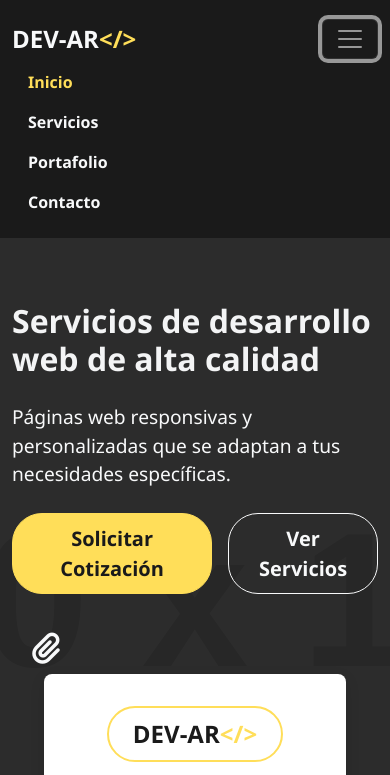
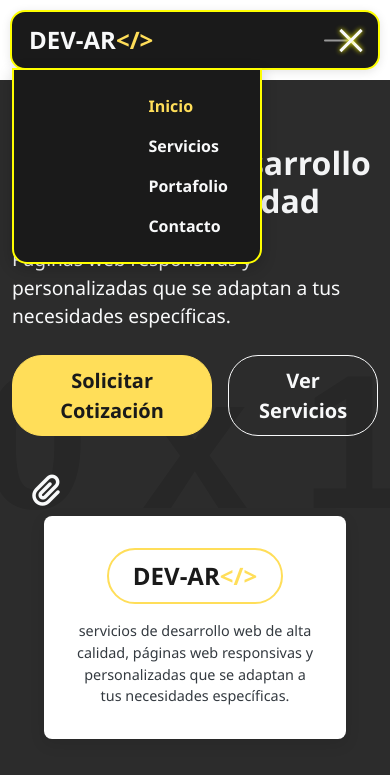
Before and after one commit to AgustinGibaut/web-ar, a plain HTML site: page index.html in a window 390 px wide. Both pictures are taken after a click on the button 350 px from the left and 39 px from the top of the page. Shown: the top 775 px of the page. Drawn offline with nearby package versions, Linux system fonts and the light colour scheme; placeholder pictures from the web are drawn by us.

Commit message:
se agregan texto y arreglos del nav

```diff
--- a/index.html
+++ b/index.html
@@ -4,6 +4,9 @@
     <meta charset="UTF-8">
     <meta name="viewport" content="width=device-width, initial-scale=1.0">
     <title>DEV-AR</></title>
+    <meta name="description" content="Servicios de desarrollo web responsivo y software personalizado para tu negocio.">
+    <meta name="keywords" content="desarrollo web, diseño web, SEO, aplicaciones web, diseño responsive">
+    <meta name="author" content="Agustín Gibaut">
     <link rel="icon" type="image/png" href="imagenes/etiqueta pagina.jpeg">
     <link href="https://cdn.jsdelivr.net/npm/bootstrap@5.3.0/dist/css/bootstrap.min.css" rel="stylesheet">
     <link rel="stylesheet" href="https://cdnjs.cloudflare.com/ajax/libs/font-awesome/6.4.0/css/all.min.css">
@@ -11,14 +14,17 @@
 </head>
 <body>
 
-    <nav class="navbar navbar-expand-lg navbar-dark">
+    <nav class="navbar navbar-expand-lg navbar-dark custom-navbar">
         <div class="container">
             <a class="navbar-brand" href="#">
                 <span class="logo-text">DEV-AR<span class="code-tag">&lt;/&gt;</span></span>
             </a>
-            <button class="navbar-toggler" type="button" data-bs-toggle="collapse" data-bs-target="#navbarNav">
+
+            <!-- Botón hamburguesa personalizado -->
+            <button id="navbar-toggler" class="navbar-toggler" type="button" data-bs-toggle="collapse" data-bs-target="#navbarNav">
                 <span class="navbar-toggler-icon"></span>
             </button>
+
             <div class="collapse navbar-collapse" id="navbarNav">
                 <ul class="navbar-nav ms-auto">
                     <li class="nav-item">
@@ -37,6 +43,8 @@
             </div>
         </div>
     </nav>
+
+
 
     <!-- Hero Section -->
     <header id="inicio" class="hero-section">
@@ -172,7 +180,7 @@
                         <div class="price-badge">CATALOGOS</div>
                         <div class="price-header">
                             <h3>para tu tienda online</h3>
-                            <div class="price">$999</div>
+                            <div class="price">$50.000</div>
                         </div>
                         <div class="price-features">
                             <ul>
@@ -192,17 +200,17 @@
                 <div class="col-md-4 mb-4">
                     <div class="price-card">
                         <div class="price-header">
-                            <h3>Premium</h3>
-                            <div class="price">$1499</div>
+                            <div class="price-badge">SOFTWARE</div>
+                            <h3>para tu negocio</h3>
+                            <div class="price">Depende tu necesidad</div>
                         </div>
                         <div class="price-features">
                             <ul>
-                                <li><i class="fas fa-check"></i> Diseño Responsive</li>
-                                <li><i class="fas fa-check"></i> Páginas ilimitadas</li>
-                                <li><i class="fas fa-check"></i> Formulario de contacto</li>
-                                <li><i class="fas fa-check"></i> SEO avanzado</li>
-                                <li><i class="fas fa-check"></i> Integración con redes sociales</li>
-                                <li><i class="fas fa-check"></i> Mantenimiento mensual</li>
+                                <li><i class="fas fa-check"></i> A MEDIDA</li>
+                                <li><i class="fas fa-check"></i> PERSONALIZADO</li>
+                                <li><i class="fas fa-check"></i> ADAPTADO A TU NEGOCIO</li>
+                                <li><i class="fas fa-check"></i> BUENAS PRACTICAS</li>
+                                <li><i class="fas fa-check"></i> MANTENIMIENTO ANUAL</li>
                             </ul>
                         </div>
                         <div class="price-footer">
@@ -339,7 +347,7 @@
 
             <div class="row align-items-center">
                 <div class="col-md-6 text-center text-md-start">
-                    <p class="mb-0">&copy; 2023 DEV-AR. Todos los derechos reservados.</p>
+                    <p class="mb-0">&copy; 2025 DEV-AR. Todos los derechos reservados.</p>
                 </div>
                 <div class="col-md-6 text-center text-md-end mt-3 mt-md-0">
                     <div class="social-links">
@@ -358,5 +366,16 @@
     <script src="https://cdn.jsdelivr.net/npm/bootstrap@5.3.0/dist/js/bootstrap.bundle.min.js"></script>
     <!-- Agregar antes del cierre del body -->
 <script src="contacto.js"></script>
+
+<script>
+   document.addEventListener('DOMContentLoaded', function () {
+    const toggler = document.getElementById('navbar-toggler');
+
+    toggler.addEventListener('click', function () {
+        this.classList.toggle('open');
+    });
+});
+    </script>
+
 </body>
 </html>
--- /dev/null
+++ b/script.js
@@ -0,0 +1,5 @@
+const hamburger = document.getElementById('hamburger');
+
+hamburger.addEventListener('click', () => {
+    hamburger.classList.toggle('active');
+});
--- a/styles.css
+++ b/styles.css
@@ -93,11 +93,17 @@ a {
     width: 100%;
 }
 
-/* Navbar */
 .navbar {
     padding: 1rem 0;
     background-color: var(--dark-bg);
     box-shadow: 0 2px 10px rgba(0, 0, 0, 0.1);
+}
+
+.custom-navbar {
+    border: 2px solid yellow;
+    border-radius: 15px;
+    margin: 10px;
+    padding: 5px;
 }
 
 .navbar-brand {
@@ -122,8 +128,98 @@ a {
     transition: var(--transition);
 }
 
-.navbar-nav .nav-link:hover, .navbar-nav .nav-link.active {
+.navbar-nav .nav-link:hover,
+.navbar-nav .nav-link.active {
     color: var(--primary-color);
+}
+
+#navbar-toggler {
+    border: none;
+    outline: none;
+    box-shadow: none;
+    background: transparent;
+    padding: 10px;
+    border-radius: 10px;
+    transition: background-color 0.3s ease, transform 0.3s ease;
+    position: relative;
+    z-index: 1050;
+}
+
+#navbar-toggler:hover {
+    background-color: rgba(255, 255, 0, 0.1);
+    transform: scale(1.1);
+}
+
+#navbar-toggler .navbar-toggler-icon {
+    transition: all 0.4s ease-in-out;
+    width: 30px;
+    height: 3px;
+    background-color: var(--text-light);
+    position: relative;
+    display: block;
+}
+
+#navbar-toggler .navbar-toggler-icon::before,
+#navbar-toggler .navbar-toggler-icon::after {
+    content: '';
+    position: absolute;
+    width: 30px;
+    height: 3px;
+    background-color: var(--text-light);
+    transition: all 0.4s ease-in-out;
+}
+
+#navbar-toggler .navbar-toggler-icon::before {
+    top: -10px;
+}
+
+#navbar-toggler .navbar-toggler-icon::after {
+    top: 10px;
+}
+
+#navbar-toggler.open .navbar-toggler-icon {
+    background-color: transparent;
+}
+
+#navbar-toggler.open .navbar-toggler-icon::before {
+    transform: rotate(45deg);
+    top: 0;
+    box-shadow: 0 0 5px yellow;
+}
+
+#navbar-toggler.open .navbar-toggler-icon::after {
+    transform: rotate(-45deg);
+    top: 0;
+    box-shadow: 0 0 5px yellow;
+}
+
+#navbarNav {
+    display: flex;
+    align-items: center;
+    margin-left: auto;
+}
+
+@media (max-width: 768px) {
+    #navbarNav {
+        position: absolute;
+        top: 100%;
+        left: 0;
+        width: 250px;
+        background-color: var(--dark-bg);
+        border: 2px solid yellow;
+        border-radius: 0 0 15px 15px;
+        padding: 1rem;
+        box-shadow: 0 5px 15px rgba(0,0,0,0.2);
+        transition: transform 0.3s ease;
+        transform: translateX(-100%);
+        flex-direction: column;
+        margin-left: 0;
+        z-index: 1000;
+    }
+
+    #navbarNav.show {
+        transform: translateX(0);
+    }
 }
 
 /* Hero Section */
```
